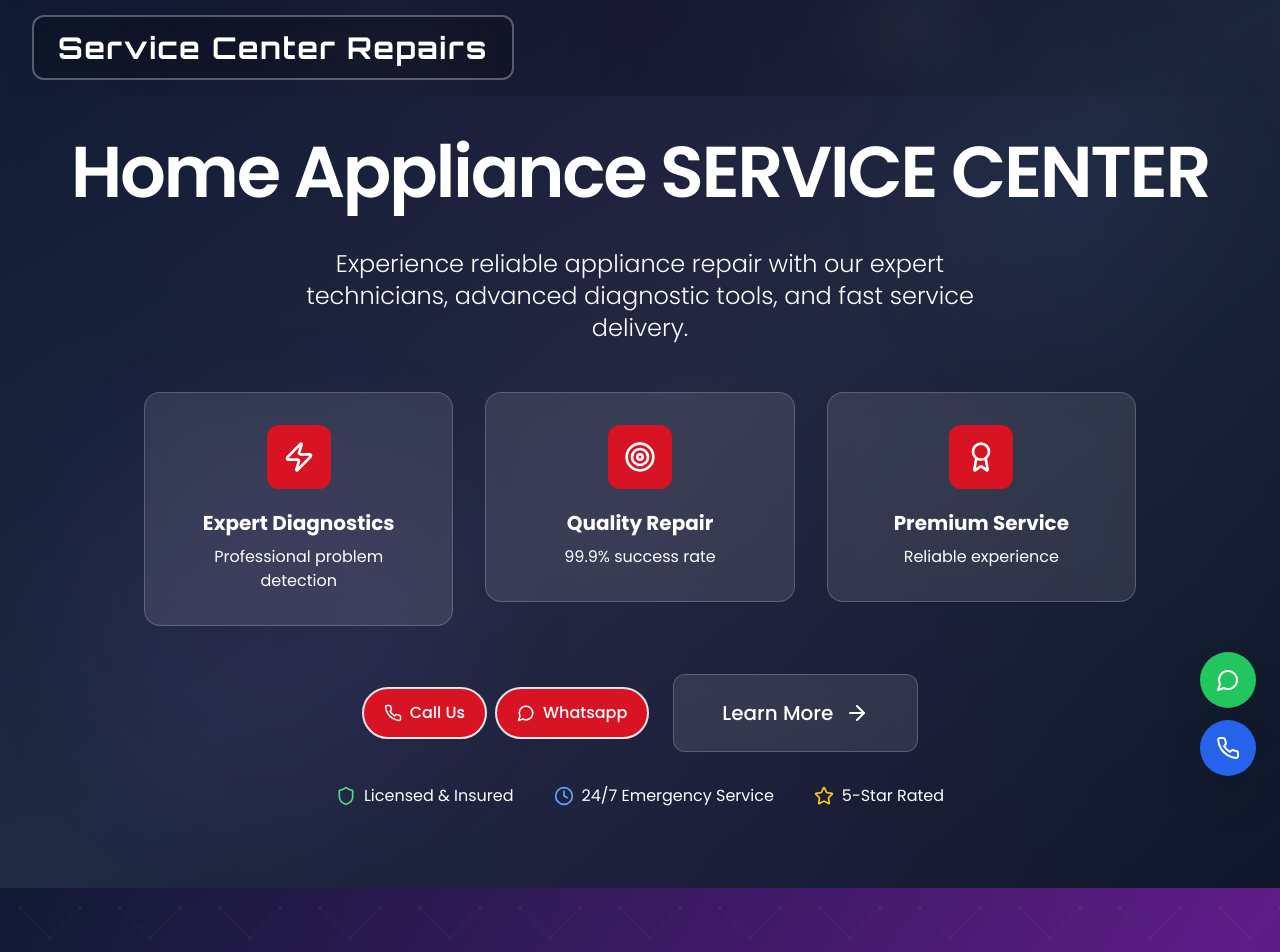
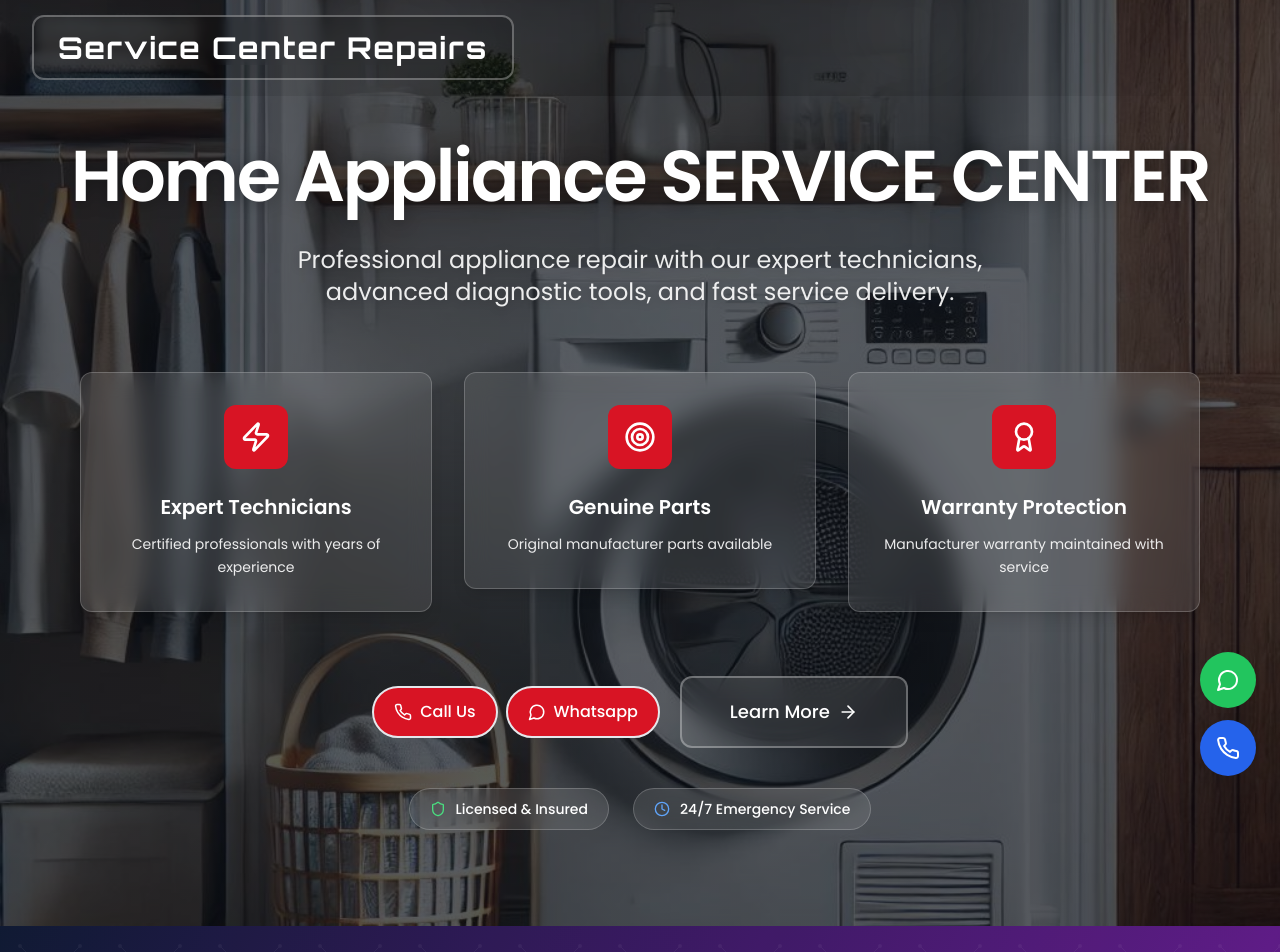
Before and after one commit to 99-Malik/qasim-new-website, a Next.js app: page / in a window 1280 px wide. Shown: the top 952 px of the page. Built offline with nearby package versions, Linux system fonts and the light colour scheme.

Commit message:
new changes

```diff
--- a/src/components/MainBanner.jsx
+++ b/src/components/MainBanner.jsx
@@ -20,138 +20,170 @@ export default function MainBanner({ company }) {
 
   return (
     <section className="relative w-full min-h-screen flex items-center justify-center overflow-hidden">
-      {/* Elegant Background */}
+      {/* Professional Background with Image */}
       <div className="absolute inset-0 z-0">
+        {/* Background Image */}
+        <div className="absolute inset-0 bg-gray-900 overflow-hidden">
+          <img
+            src="/dryer.jpeg"
+            alt="Professional Appliance Repair Service"
+            className="w-full h-full object-cover"
+            style={{
+              objectPosition: 'center',
+              minWidth: '100%',
+              minHeight: '100%',
+              width: '100%',
+              height: '100%'
+            }}
+          />
+        </div>
+
+        {/* Overlay with Brand Colors */}
         {isBrandPage && brandConfig ? (
           <>
-            {/* Professional neutral base background */}
-            <div
-              className="absolute inset-0"
-              style={{ backgroundColor: company === "Bosch" || company === "LG" ? '#FFFFFF' : (brandConfig.accent || '#F0F4F9') }}
-            ></div>
-
-            {/* Subtle brand color gradient overlay - reduced opacity for professional look */}
+            {/* Brand color overlay - refined for professional look */}
             <div
               className="absolute inset-0"
               style={{
-                backgroundImage: `linear-gradient(to bottom, ${hexToRgba(brandConfig.primary, company === "Bosch" || company === "LG" ? 0.05 : 0.2)}, ${hexToRgba(brandConfig.primary, 0.02)})`
+                backgroundColor: hexToRgba(brandConfig.primary, company === "Bosch" || company === "LG" ? 0.12 : 0.22)
               }}
             ></div>
 
-            {/* Additional brand color tint - very subtle for professional look */}
+            {/* Subtle gradient overlay */}
             <div
               className="absolute inset-0"
-              style={{ backgroundColor: hexToRgba(brandConfig.primary, company === "Bosch" || company === "LG" ? 0.02 : 0.1) }}
+              style={{
+                backgroundImage: `linear-gradient(to bottom, ${hexToRgba(brandConfig.primary, company === "Bosch" || company === "LG" ? 0.08 : 0.15)}, transparent)`
+              }}
             ></div>
 
-            {/* Elegant brand color accent line at top */}
+            {/* Dark overlay for optimal text readability */}
+            <div className="absolute inset-0 bg-black/35"></div>
+
+            {/* Brand color accent line at top */}
             <div
-              className="absolute top-0 left-0 w-full h-0.5"
+              className="absolute top-0 left-0 w-full h-1 z-10"
               style={{ backgroundColor: brandConfig.primary }}
             ></div>
           </>
         ) : (
           <>
-            {/* Home page elegant gradient */}
-            <div className="absolute inset-0 bg-gradient-to-br from-slate-900 via-slate-800 to-slate-900"></div>
-            <div className="absolute inset-0 bg-gradient-to-r from-blue-900/10 via-purple-900/10 to-slate-900/10"></div>
-
-            {/* Subtle animated elements - minimal */}
-            <div className="absolute top-20 right-20 w-64 h-64 bg-blue-500/5 rounded-full blur-3xl"></div>
-            <div className="absolute bottom-20 left-20 w-96 h-96 bg-purple-500/5 rounded-full blur-3xl"></div>
+            {/* Home page overlay - optimized for text contrast */}
+            <div className="absolute inset-0 bg-black/55"></div>
+            <div className="absolute inset-0 bg-gradient-to-br from-slate-900/30 via-slate-800/30 to-slate-900/30"></div>
           </>
         )}
       </div>
 
       {/* Content */}
-      <div className="relative z-10 max-w-7xl mx-auto px-3 sm:px-4 lg:px-8 py-12 sm:py-16 lg:py-20">
-        <div className="text-center space-y-8 sm:space-y-12 pt-10">
-          {/* Elegant Badge */}
-          {/* {isBrandPage ? (
-            <div className={cn("inline-flex items-center px-5 sm:px-7 lg:px-9 py-2.5 sm:py-3.5 rounded-full border", colors.border, colors.light)}>
-              <Sparkles className={cn("w-4 sm:w-5 lg:w-6 h-4 sm:h-5 lg:h-6 mr-2 sm:mr-3", colors.text)} />
-              <span className={cn("text-sm sm:text-base lg:text-lg font-medium", colors.text)}>Trusted Professional Service</span>
-            </div>
-          ) : (
-            <div className="inline-flex items-center px-5 sm:px-7 lg:px-9 py-2.5 sm:py-3.5 rounded-full bg-white/10 backdrop-blur-md border border-white/20 shadow-lg">
-              <Sparkles className="w-4 sm:w-5 lg:w-6 h-4 sm:h-5 lg:h-6 text-yellow-400 mr-2 sm:mr-3" />
-              <span className="text-sm sm:text-base lg:text-lg font-semibold text-white">#1 Trusted Repair Service</span>
-            </div>
-          )} */}
-
-          {/* Elegant Main Heading */}
-          <div className="space-y-6 sm:space-y-8 lg:space-y-10">
+      <div className="relative z-10 max-w-7xl mx-auto px-4 sm:px-6 lg:px-8 pt-24 sm:pt-28 lg:pt-32 pb-16 sm:pb-20 lg:pb-24">
+        <div className="text-center space-y-10 sm:space-y-12 lg:space-y-16">
+          {/* Main Heading Section */}
+          <div className="space-y-5 sm:space-y-6 lg:space-y-8">
               <h1 className={cn(
-                "text-4xl sm:text-5xl md:text-6xl lg:text-7xl xl:text-8xl 2xl:text-9xl font-bold leading-tight sm:leading-none tracking-tight",
-                isBrandPage ? "text-gray-700" : "text-white"
+                "text-4xl sm:text-5xl md:text-6xl lg:text-7xl xl:text-8xl font-bold leading-[1.1] tracking-tight",
+                "text-white drop-shadow-[0_2px_8px_rgba(0,0,0,0.3)]"
               )}>
-
-                <span className={cn(
-                  "block text-2xl sm:text-4xl md:text-5xl lg:text-6xl xl:text-7xl 2xl:text-8xl mt-3 sm:mt-4 font-semibold",
-                  isBrandPage ? "text-gray-700" : "text-white"
-                )}>
+                <span className="block text-3xl sm:text-4xl md:text-5xl lg:text-6xl xl:text-7xl mt-2 sm:mt-3 font-semibold">
                   {company ? `${company.toUpperCase()} SERVICE CENTER` : "Home Appliance SERVICE CENTER"}
                 </span>
-
               </h1>
 
               <p className={cn(
-                "text-base sm:text-lg md:text-xl lg:text-2xl max-w-3xl mx-auto leading-relaxed font-light px-4",
-                isBrandPage ? "text-gray-700" : "text-white"
+                "text-base sm:text-lg md:text-xl lg:text-2xl max-w-3xl mx-auto leading-relaxed font-normal px-4",
+                "text-white/90 drop-shadow-[0_1px_4px_rgba(0,0,0,0.2)]"
               )}>
-                Experience reliable appliance repair with our expert technicians,
-                advanced diagnostic tools, and fast service delivery.
+                {company
+                  ? `Professional ${company} appliance repair with our expert technicians, advanced diagnostic tools, and fast service delivery.`
+                  : "Professional appliance repair with our expert technicians, advanced diagnostic tools, and fast service delivery."
+                }
               </p>
           </div>
 
-          {/* Elegant Features Grid */}
-          <div className="grid grid-cols-1 sm:grid-cols-2 lg:grid-cols-3 gap-5 sm:gap-6 lg:gap-8 max-w-5xl mx-auto px-4">
+          {/* Features Grid */}
+          <div className="grid grid-cols-1 sm:grid-cols-2 lg:grid-cols-3 gap-6 sm:gap-7 lg:gap-8 max-w-6xl mx-auto px-4">
             {[
-              { icon: Zap, title: "Expert Diagnostics", desc: "Professional problem detection" },
-              { icon: Target, title: "Quality Repair", desc: "99.9% success rate" },
-              { icon: Award, title: "Premium Service", desc: "Reliable experience" }
+              {
+                icon: Zap,
+                title: "Expert Technicians",
+                desc: company
+                  ? `Specialized ${company} repair professionals`
+                  : "Certified professionals with years of experience"
+              },
+              {
+                icon: Target,
+                title: "Genuine Parts",
+                desc: company
+                  ? `Original ${company} replacement parts available`
+                  : "Original manufacturer parts available"
+              },
+              {
+                icon: Award,
+                title: "Warranty Protection",
+                desc: company
+                  ? `${company} warranty maintained with service`
+                  : "Manufacturer warranty maintained with service"
+              }
             ].map((feature, index) => (
-              <div key={index} className="group relative">
+              <div key={index} className="group">
                 {isBrandPage ? (
                   <div className={cn(
-                    "relative rounded-lg sm:rounded-xl p-6 sm:p-8 border transition-all duration-300 group-hover:shadow-md",
-                    "bg-white border-gray-100 hover:border-gray-200"
+                    "relative rounded-xl p-8 border transition-all duration-300 ease-out",
+                    "bg-white border-gray-200/50 hover:border-gray-300",
+                    "shadow-md hover:shadow-xl hover:-translate-y-1"
                   )}>
-                    <div className={cn("w-14 sm:w-16 h-14 sm:h-16 mx-auto mb-5 rounded-lg flex items-center justify-center transition-all duration-300", colors.bg)}>
-                      <feature.icon className="w-7 sm:w-8 h-7 sm:h-8 text-white" />
+                    <div className={cn(
+                      "w-16 h-16 mx-auto mb-6 rounded-xl flex items-center justify-center",
+                      "transition-transform duration-300 group-hover:scale-110",
+                      colors.bg
+                    )}>
+                      <feature.icon className="w-8 h-8 text-white" />
                     </div>
-                    <h3 className={cn("text-lg sm:text-xl font-semibold mb-2 text-center", "text-gray-700")}>{feature.title}</h3>
-                    <p className={cn("text-sm sm:text-base text-center", "text-gray-700")}>{feature.desc}</p>
+                    <h3 className="text-xl font-semibold mb-3 text-center text-gray-900">{feature.title}</h3>
+                    <p className="text-sm text-center text-gray-600 leading-relaxed">{feature.desc}</p>
                   </div>
                 ) : (
-                  <>
-                    <div className="absolute -inset-1 bg-gradient-to-r from-white/10 to-white/5 rounded-2xl sm:rounded-3xl blur-xl opacity-0 group-hover:opacity-100 transition-opacity duration-500"></div>
-                    <div className="relative bg-white/10 backdrop-blur-md rounded-xl sm:rounded-2xl p-6 sm:p-8 border border-white/20 hover:border-white/40 transition-all duration-500 group-hover:scale-105">
-                      <div className={cn("w-14 sm:w-16 h-14 sm:h-16 mx-auto mb-5 rounded-xl flex items-center justify-center", colors.bg)}>
-                        <feature.icon className="w-7 sm:w-8 h-7 sm:h-8 text-white" />
-                      </div>
-                      <h3 className="text-lg sm:text-xl font-bold text-white mb-2 text-center">{feature.title}</h3>
-                      <p className="text-sm sm:text-base text-white text-center">{feature.desc}</p>
+                  <div className={cn(
+                    "relative rounded-xl p-8 border backdrop-blur-md transition-all duration-300 ease-out",
+                    "bg-white/10 border-white/20 hover:border-white/30",
+                    "shadow-lg hover:shadow-xl hover:-translate-y-1"
+                  )}>
+                    <div className={cn(
+                      "w-16 h-16 mx-auto mb-6 rounded-xl flex items-center justify-center",
+                      "transition-transform duration-300 group-hover:scale-110",
+                      colors.bg
+                    )}>
+                      <feature.icon className="w-8 h-8 text-white" />
                     </div>
-                  </>
+                    <h3 className="text-xl font-semibold text-white mb-3 text-center">{feature.title}</h3>
+                    <p className="text-sm text-white/90 text-center leading-relaxed">{feature.desc}</p>
+                  </div>
                 )}
               </div>
             ))}
           </div>
 
-          {/* Elegant CTA Section */}
-          <div className="space-y-6 sm:space-y-8">
-            <div className="flex flex-col sm:flex-row gap-4 sm:gap-6 justify-center items-center px-4">
-              <div className="relative group w-full sm:w-auto">
+          {/* CTA Section */}
+          <div className="space-y-8 sm:space-y-10">
+            <div className="flex flex-col sm:flex-row gap-4 sm:gap-5 justify-center items-center px-4">
+              <div className="w-full sm:w-auto">
                 <CallAndWhatsappButton company={company} />
               </div>
 
               <button
                 className={cn(
-                  "group relative w-full sm:w-auto px-8 sm:px-10 lg:px-12 py-4 sm:py-5 lg:py-6 font-medium text-lg sm:text-xl rounded-lg sm:rounded-xl transition-all duration-300 hover:shadow-md",
+                  "group relative w-full sm:w-auto px-10 sm:px-12 py-4 sm:py-5",
+                  "font-medium text-base sm:text-lg rounded-xl",
+                  "transition-all duration-300 ease-out",
+                  "hover:shadow-xl hover:-translate-y-0.5",
                   isBrandPage
-                    ? cn("bg-white border text-gray-700 hover:border-gray-300", colors.border)
-                    : "bg-white/10 backdrop-blur-md border border-white/20 text-white hover:bg-white/20 hover:shadow-xl"
+                    ? cn(
+                        "bg-white border-2 text-gray-900 hover:bg-gray-50",
+                        "shadow-lg",
+                        colors.border,
+                        "hover:border-gray-300"
+                      )
+                    : "bg-white/10 backdrop-blur-md border-2 border-white/30 text-white hover:bg-white/20 hover:border-white/40"
                 )}
                 onClick={() => {
                   const aboutSection = document.getElementById('about');
@@ -163,30 +195,51 @@ export default function MainBanner({ company }) {
                 <span className="relative z-10 flex items-center justify-center">
                   Learn More
                   <ArrowRight className={cn(
-                    "ml-2 sm:ml-3 w-5 h-5 sm:w-6 sm:h-6 transition-transform group-hover:translate-x-1",
-                    isBrandPage ? "text-gray-700" : "text-white"
+                    "ml-2 w-5 h-5 transition-transform duration-300 group-hover:translate-x-1",
+                    isBrandPage ? "text-gray-900" : "text-white"
                   )} />
                 </span>
               </button>
             </div>
 
             {/* Trust Indicators */}
-            <div className={cn(
-              "flex flex-wrap justify-center items-center gap-6 sm:gap-8 lg:gap-10 px-4",
-              isBrandPage ? "text-gray-700" : "text-white"
-            )}>
-              <div className="flex items-center space-x-2">
-                <Shield className={cn("w-4 sm:w-5 h-4 sm:h-5", isBrandPage ? colors.text : "text-green-400")} />
-                <span className={cn("text-sm sm:text-base font-normal", isBrandPage ? "text-gray-700" : "text-white")}>Licensed & Insured</span>
+            <div className="flex flex-wrap justify-center items-center gap-4 sm:gap-6 px-4">
+              <div className={cn(
+                "flex items-center gap-2.5 px-5 py-2.5 rounded-full",
+                "backdrop-blur-md border",
+                isBrandPage
+                  ? "bg-white/90 border-gray-200/50"
+                  : "bg-white/10 border-white/20"
+              )}>
+                <Shield className={cn(
+                  "w-4 h-4",
+                  isBrandPage ? colors.text : "text-green-400"
+                )} />
+                <span className={cn(
+                  "text-sm font-medium",
+                  isBrandPage ? "text-gray-700" : "text-white"
+                )}>Licensed & Insured</span>
               </div>
-              <div className="flex items-center space-x-2">
-                <Clock className={cn("w-4 sm:w-5 h-4 sm:h-5", isBrandPage ? colors.text : "text-blue-400")} />
-                <span className={cn("text-sm sm:text-base font-normal", isBrandPage ? "text-gray-700" : "text-white")}>24/7 Emergency Service</span>
+              <div className={cn(
+                "flex items-center gap-2.5 px-5 py-2.5 rounded-full",
+                "backdrop-blur-md border",
+                isBrandPage
+                  ? "bg-white/90 border-gray-200/50"
+                  : "bg-white/10 border-white/20"
+              )}>
+                <Clock className={cn(
+                  "w-4 h-4",
+                  isBrandPage ? colors.text : "text-blue-400"
+                )} />
+                <span className={cn(
+                  "text-sm font-medium",
+                  isBrandPage ? "text-gray-700" : "text-white"
+                )}>24/7 Emergency Service</span>
               </div>
-              <div className="flex items-center space-x-2">
-                <Star className={cn("w-4 sm:w-5 h-4 sm:h-5", isBrandPage ? colors.text : "text-yellow-400")} />
-                <span className={cn("text-sm sm:text-base font-normal", isBrandPage ? "text-gray-700" : "text-white")}>5-Star Rated</span>
-              </div>
+
+
+
+
             </div>
           </div>
         </div>
```
Also changed, not shown: public/dryer.jpeg (added).
